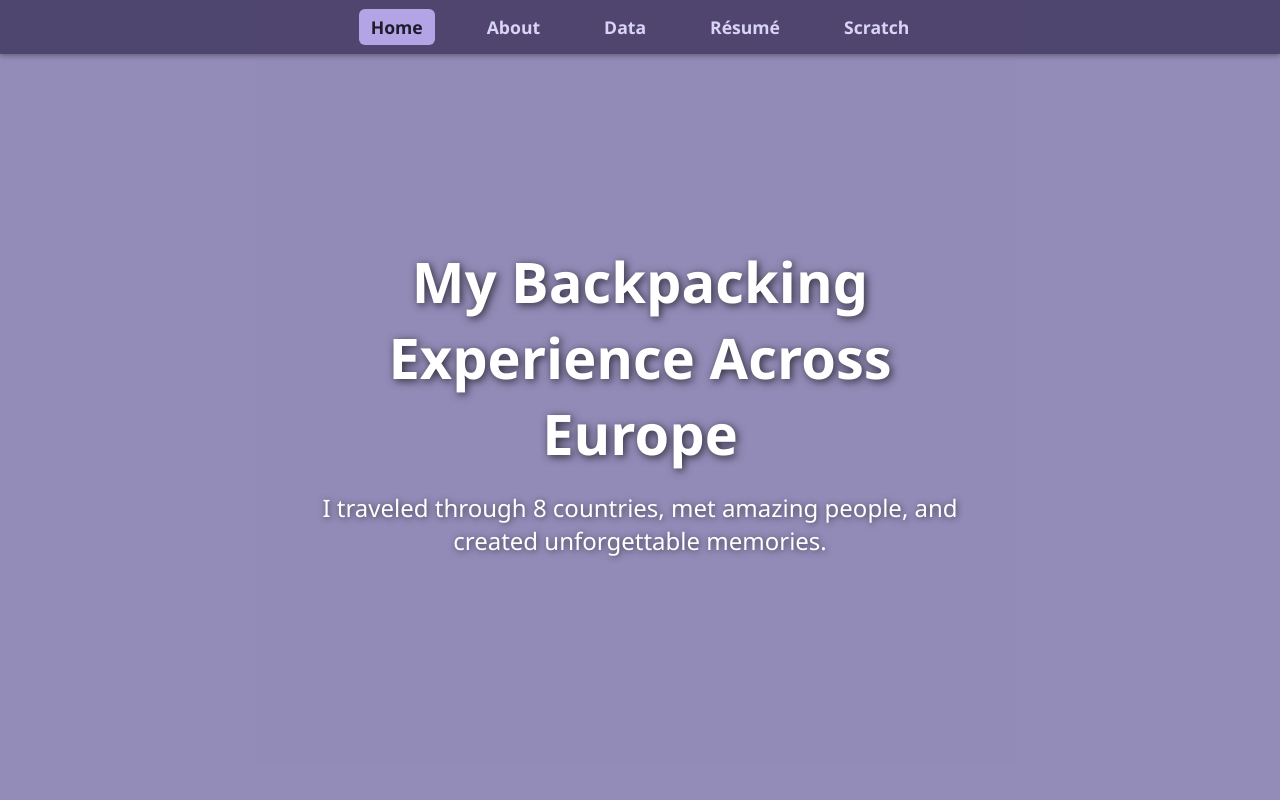
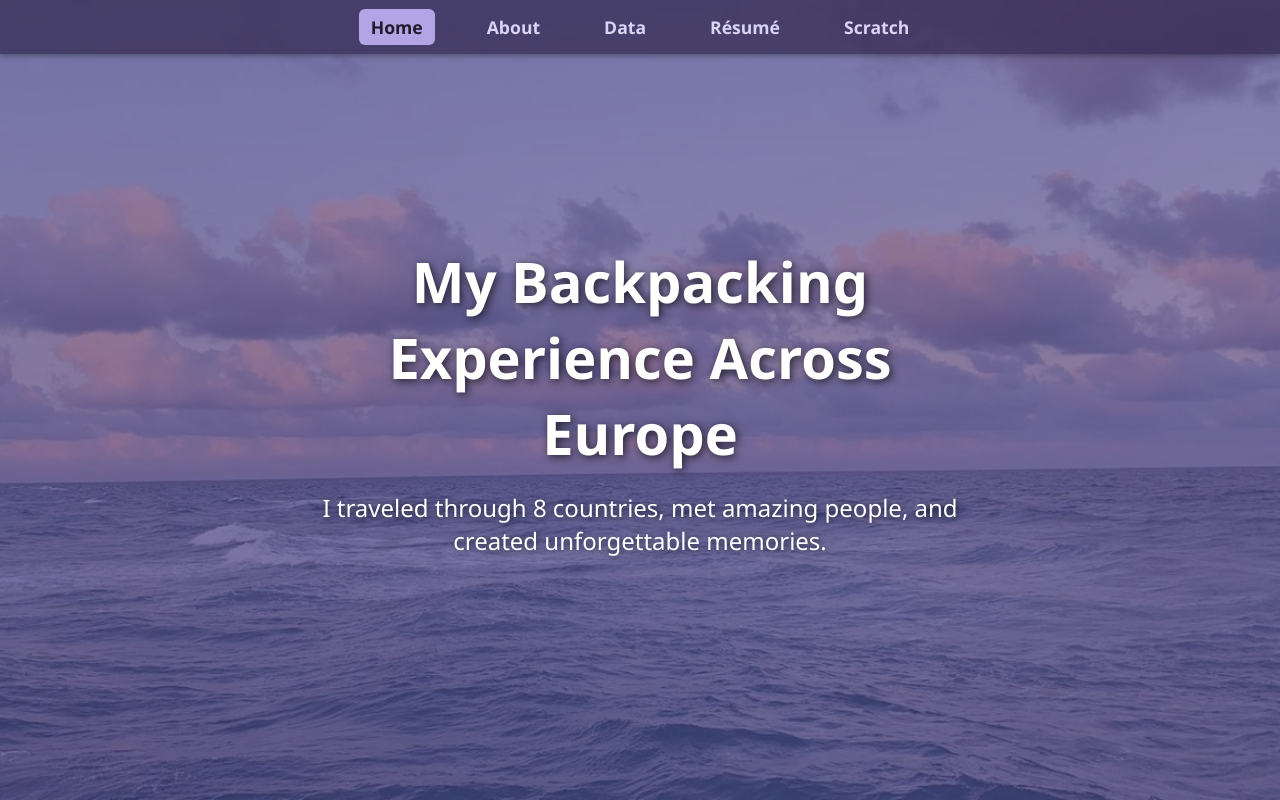
Before and after one commit to arelimoreyra/my-website, a plain HTML site: page index.html in a window 1280 px wide. Drawn offline with Linux system fonts and the light colour scheme.

Commit message:
Update index.css

```diff
--- a/index.css
+++ b/index.css
@@ -49,7 +49,7 @@ body, html {
 .landing-hero {
   position: relative;
   height: 100vh;
-  background-image: url('images/landscape.jpeg'); /* Replace with your photo */
+  background-image: url('landscape.jpeg'); /* Replace with your photo */
   background-size: cover;
   background-position: center;
   display: flex;
```
